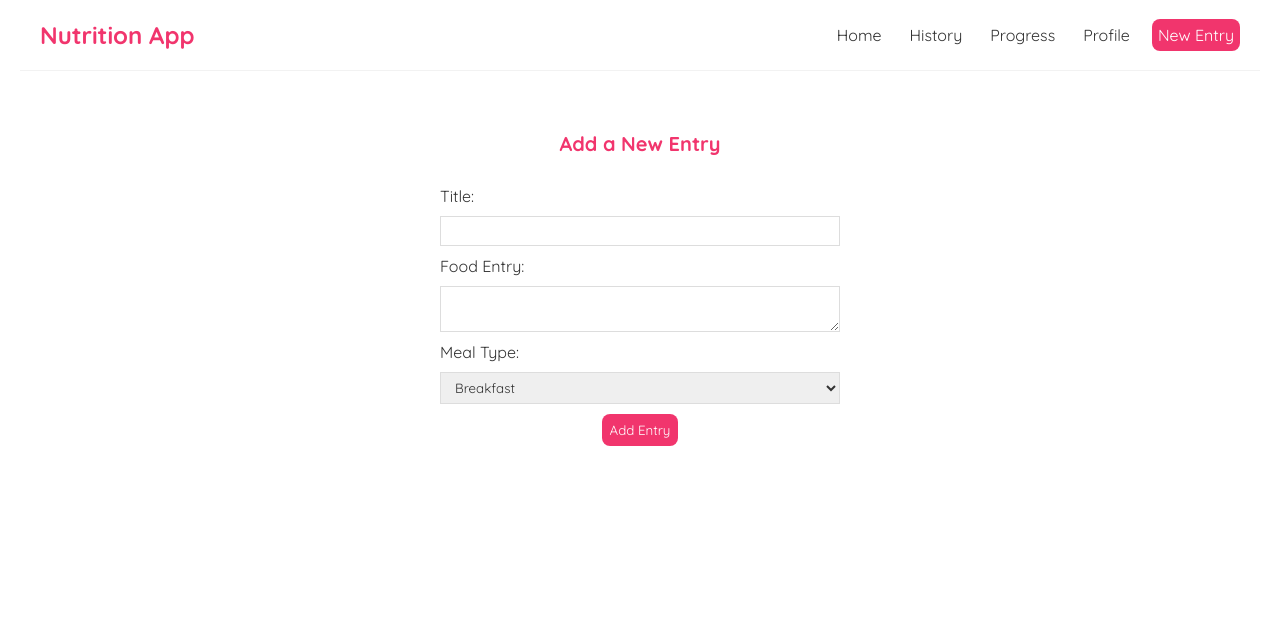
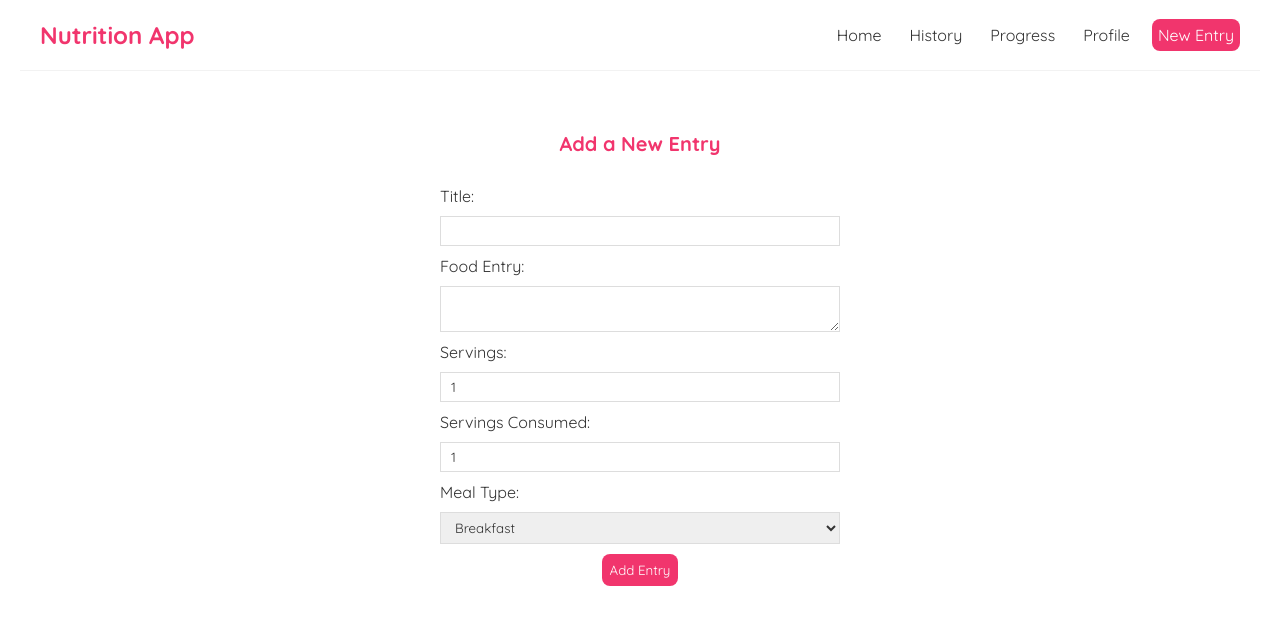
Before and after one commit to legirH/nutritionapp, a React (Create React App) app: page /create in a window 1280 px wide. Shown: the top 624 px of the page. Built offline with nearby package versions, Linux system fonts and the light colour scheme.

Commit message:
Added servings and funtionality

```diff
--- a/data/db.json
+++ b/data/db.json
@@ -4,6 +4,8 @@
       "title": "Sandwitch",
       "body": "2 slices of whole wheat bread, 4 slices of salami, 2 slices of cheese, 3 leaves of lettuces, 1 tbsp of hummus",
       "mealType": "Lunch",
+      "servings": "1",
+      "servingsConsumed": "1",
       "date": "Wed Nov 03 2021 11:16:44 GMT+0800 (Central Indonesia Time)",
       "favorite": true,
       "caloriesEntryTotal": 0.001,
@@ -17,6 +19,8 @@
       "title": "Pancakes",
       "body": "2 cups of flour, 2 eggs, 2 cups of milk, 1 tsp of baking powder",
       "mealType": "Breakfast",
+      "servings": "1",
+      "servingsConsumed": "1",
       "date": "Wed Nov 03 2021 11:18:06 GMT+0800 (Central Indonesia Time)",
       "favorite": false,
       "caloriesEntryTotal": 0.001,
@@ -30,6 +34,8 @@
       "title": "Salad",
       "body": "2 leaves of lettuce, 1 tomato, 1/4 of red onion,  1 tsp sunflower seeds.",
       "mealType": "Lunch",
+      "servings": "1",
+      "servingsConsumed": "1",
       "date": "Wed Nov 17 2021 10:50:48 GMT+0800 (Central Indonesia Time)",
       "favorite": true,
       "caloriesEntryTotal": 0.001,
@@ -43,6 +49,8 @@
       "title": "Apple ",
       "body": "Apple ",
       "mealType": "Snack",
+      "servings": "1",
+      "servingsConsumed": "1",
       "date": "Wed Nov 17 2021 14:15:56 GMT+0800 (Central Indonesia Time)",
       "favorite": false,
       "caloriesEntryTotal": 0.001,
@@ -56,6 +64,8 @@
       "title": "Toast and Eggs",
       "body": "2 pieces of whole-wheat toast, 2 eggs",
       "mealType": "Breakfast",
+      "servings": "1",
+      "servingsConsumed": "1",
       "date": "Fri Nov 19 2021 10:24:41 GMT+0800 (Central Indonesia Time)",
       "favorite": false,
       "caloriesEntryTotal": 0.001,
@@ -69,6 +79,8 @@
       "title": "PP&J",
       "body": "2 slices rye bread, 2 tsp of peanut butter, 2 tsp of strawberry jelly",
       "mealType": "Lunch",
+      "servings": "1",
+      "servingsConsumed": "1",
       "date": "Tue Nov 23 2021 08:43:31 GMT+0800 (Central Indonesia Time)",
       "favorite": false,
       "caloriesEntryTotal": 0.001,
@@ -82,6 +94,8 @@
       "title": "banana bread",
       "body": "2 cups flour, 1 egg, 1 tsp baking powder ",
       "mealType": "Lunch",
+      "servings": "1",
+      "servingsConsumed": "1",
       "date": "Tue Nov 23 2021 14:16:38 GMT+0800 (Central Indonesia Time)",
       "favorite": false,
       "caloriesEntryTotal": 0.001,
@@ -95,6 +109,8 @@
       "title": "a baking thing",
       "body": "1 cup flour, 2 eggs, 1 tsp of baking powder, 2 tbsp of sugar",
       "mealType": "Snack",
+      "servings": "1",
+      "servingsConsumed": "1",
       "date": "Tue Nov 23 2021 21:30:13 GMT+0800 (Central Indonesia Time)",
       "favorite": false,
       "totalCal": 697.58,
@@ -108,6 +124,8 @@
       "title": "Chicken noodle soup",
       "body": "1 cup of chicken noodle soup",
       "mealType": "Lunch",
+      "servings": "1",
+      "servingsConsumed": "1",
       "date": "Wed Nov 24 2021 10:54:13 GMT+0800 (Central Indonesia Time)",
       "favorite": false,
       "totalCal": 59.52,
@@ -121,6 +139,8 @@
       "title": "Protein Shake 2",
       "body": "1 banana, 1 scoop WHEY protein, 2 tsp peanut butter, 250ml of milk,",
       "mealType": "Snack",
+      "servings": "1",
+      "servingsConsumed": "1",
       "date": "Wed Nov 24 2021 10:56:15 GMT+0800 (Central Indonesia Time)",
       "favorite": true,
       "totalCal": 409.53999999999996,
@@ -134,6 +154,8 @@
       "title": "Sandwich ",
       "body": "2 slices of whole wheat bread, half a tomato, 4 slices of salami, 1 tbsp cream cheese, 2 leaves of lettus ",
       "mealType": "Lunch",
+      "servings": "1",
+      "servingsConsumed": "1",
       "date": "Mon Nov 29 2021 10:12:47 GMT+0800 (Central Indonesia Time)",
       "favorite": false,
       "totalCal": 359.98,
@@ -142,6 +164,36 @@
       "totalFats": 18.740000000000002,
       "totalCalcium": 130.824,
       "id": 16
+    },
+    {
+      "title": "fruits  ",
+      "body": "1 apple, 2 banana",
+      "mealType": "Snack",
+      "servings": "4",
+      "servingsConsumed": "2",
+      "date": "Mon Nov 29 2021 10:24:35 GMT+0800 (Central Indonesia Time)",
+      "favorite": false,
+      "totalCal": 304.68,
+      "totalProtein": 3.04,
+      "totalCarbs": 79.03,
+      "totalFats": 1.09,
+      "totalCalcium": 22.72,
+      "id": 17
+    },
+    {
+      "title": "kjh",
+      "body": "2 eggs, 2 bread slices, 2 kg of bacon ",
+      "mealType": "Breakfast",
+      "servings": "3",
+      "servingsConsumed": "2",
+      "date": "Wed Dec 01 2021 20:49:57 GMT+0800 (Central Indonesia Time)",
+      "favorite": false,
+      "totalCal": 9657.28,
+      "totalProtein": 696.09,
+      "totalCarbs": 63.379999999999995,
+      "totalFats": 713.24,
+      "totalCalcium": 359.52,
+      "id": 18
     }
   ],
   "profile": {
--- a/src/Create.js
+++ b/src/Create.js
@@ -6,6 +6,8 @@ const Create = () => {
     const [title, setTitle] = useState('');
     const [body, setBody] = useState('');
     const [mealType, setMealType] = useState('Breakfast');
+    const [servingsConsumed, setServingsConsumed] = useState('1');
+    const [servings, setServings] = useState('1');
     const [isPending, setisPending] = useState(false);
     const history = useHistory();
 
@@ -56,7 +58,7 @@ const Create = () => {
 
              }
 
-             const entry ={ title, body, mealType, date, favorite, totalCal, totalProtein, totalCarbs, totalFats, totalCalcium };
+             const entry ={ title, body, mealType, servings, servingsConsumed, date, favorite, totalCal, totalProtein, totalCarbs, totalFats, totalCalcium };
 
 
 
@@ -104,6 +106,20 @@ const Create = () => {
                     value = {body}
                     onChange = {(e) => setBody(e.target.value)}
                 ></textarea>
+                <label>Servings:</label>
+                <input
+                    type ="text"
+                    required
+                    value = {servings}
+                    onChange = {(e) => setServings(e.target.value)}
+                />
+                <label>Servings Consumed:</label>
+                <input
+                    type ="text"
+                    required
+                    value = {servingsConsumed}
+                    onChange = {(e) => setServingsConsumed(e.target.value)}
+                />
                 <label> Meal Type:</label>
                 <select
                     required
--- a/src/EntryDetails.js
+++ b/src/EntryDetails.js
@@ -65,7 +65,9 @@ const EntryDetails = () => {
 
                     <h2>{entry.title}   {entry.favorite == true ? '♥' : ''}  </h2>
                     <h4> {entry.date.substring(0, 10)} </h4>
-                    <p>{entry.mealType}</p>
+                    <p>{entry.mealType}  </p>
+                    <p> Servings: {entry.servings}  </p>
+                    <p> Servings Consumed: {entry.servingsConsumed}</p>
                     <div>{entry.body}</div>
 
                     <button onClick={handelClick}>delete</button>
@@ -76,11 +78,11 @@ const EntryDetails = () => {
                     <div className="micronutrients">
                         <h3> Micronutrient Amounts </h3>
 
-                        <h4> Calories: {Math.round(entry.totalCal * 100) / 100} kcal </h4>
-                        <h4> Protein: {Math.round(entry.totalProtein * 100) / 100} g </h4>
-                        <h4> Carbohydrates: {Math.round(entry.totalCarbs * 100) / 100} g </h4>
-                        <h4> Fats: {Math.round(entry.totalFats * 100) / 100} g </h4>
-                        <h4> Calcium: {Math.round(entry.totalCalcium * 100) / 100} mg </h4>
+                        <h4> Calories: {Math.round(entry.totalCal * 100 * (entry.servingsConsumed / entry.servings)) / 100} kcal </h4>
+                        <h4> Protein: {Math.round(entry.totalProtein * 100 * (entry.servingsConsumed / entry.servings)) / 100} g </h4>
+                        <h4> Carbohydrates: {Math.round(entry.totalCarbs * 100 * (entry.servingsConsumed / entry.servings)) / 100} g </h4>
+                        <h4> Fats: {Math.round(entry.totalFats * 100 * (entry.servingsConsumed / entry.servings)) / 100} g </h4>
+                        <h4> Calcium: {Math.round(entry.totalCalcium * 100 * (entry.servingsConsumed / entry.servings)) / 100} mg </h4>
                     </div>
 
                 </article>
--- a/src/ProfilePage.js
+++ b/src/ProfilePage.js
@@ -85,6 +85,9 @@ const ProfilePage = () => {
             })
 
         }
+        // adding up todays enties
+
+
         // get and add up all the entries miconutrients together for currentABC for the current day
         //and save as a new json field, have to update each time new entry is added and day is changed
         // update when new entry is created? but add up in profile page?
--- a/src/index.css
+++ b/src/index.css
@@ -70,6 +70,9 @@
 }
 .entry-details div {
   margin: 20px 0;
+}
+.entry-details p {
+  margin-bottom: 10px;
 }
 .entry-details button {
   background: #f1356d;
```
